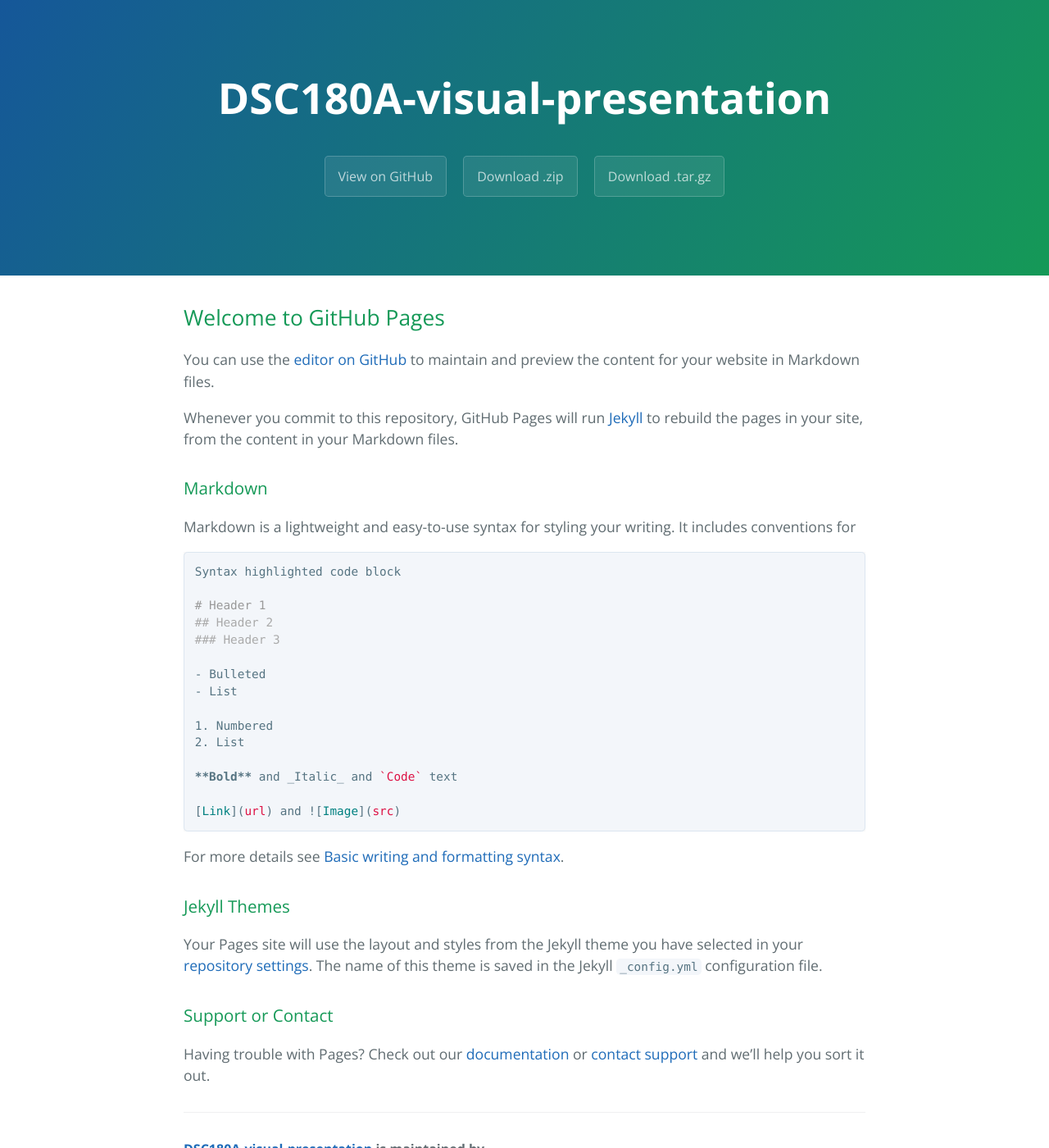
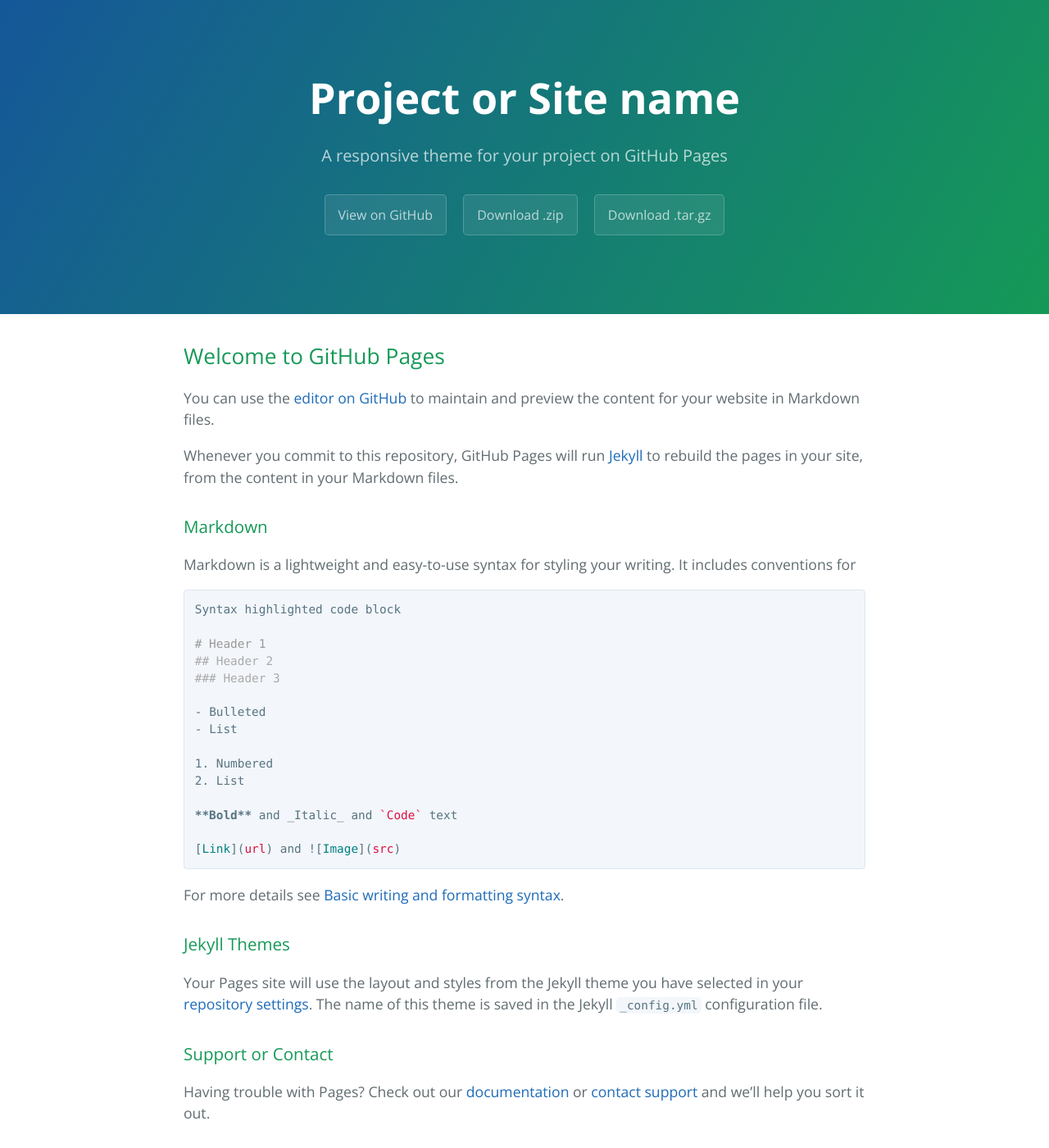
Before and after one commit to a1limon/DSC180A-visual-presentation, a Jekyll site: the page built from index.md, in a window 1280 px wide and 1400 px high. Shown: the whole window at 82% size. Built offline with Jekyll 4.4.1, drawn with Linux system fonts in a browser that asks for light colours; our own code applies the rules of GitHub Pages for plain Markdown files; some of the changed text lies outside the part shown.

```diff
--- a/_config.yml
+++ b/_config.yml
@@ -1,3 +1,19 @@
 theme: jekyll-theme-cayman
-remote_theme: pages-themes/cayman@v0.2.0
-show_downloads: true
+# Setup
+title:        Project or Site name
+tagline:      A responsive theme for your project on GitHub Pages
+baseurl:      ""
+paginate:     1
+locale:       "en"
+
+# About/contact
+author:
+  name:       Author name
+  url:        http://yourhomepage.com
+
+# Gems
+gems:
+  - jekyll-paginate
+
+#Others
+markdown: kramdown
```
Also changed, not shown: 1 other file.
